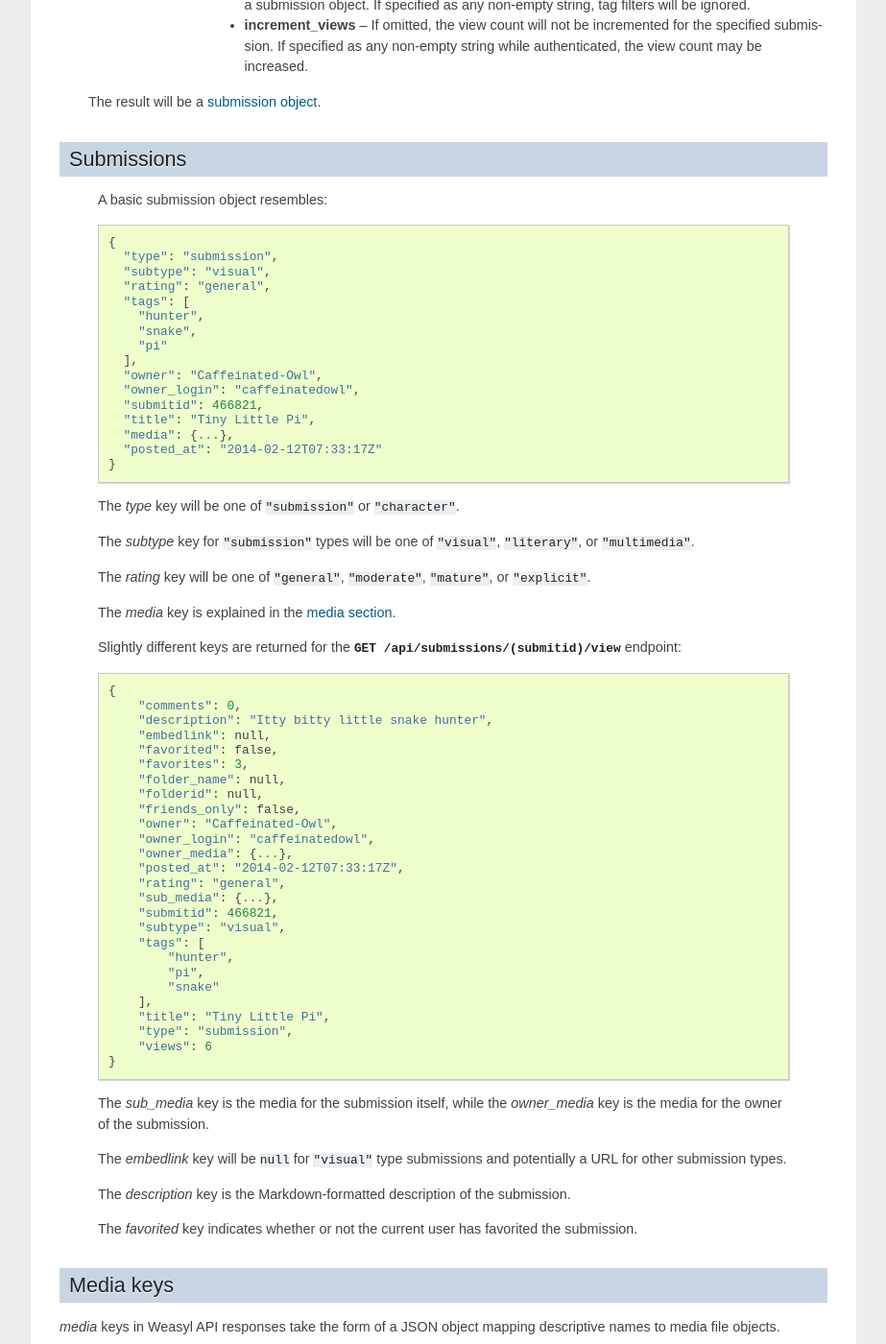
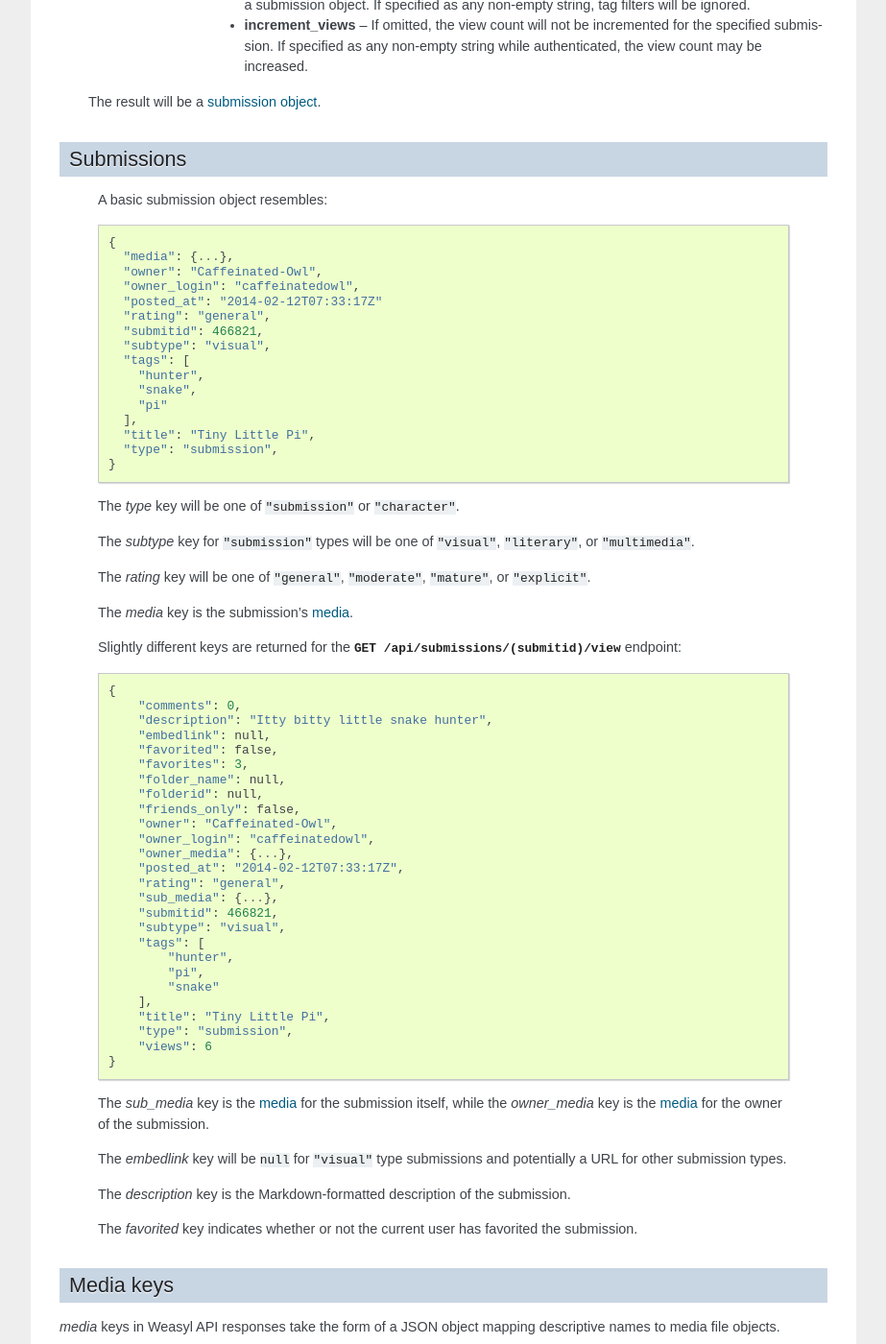
Before and after one commit to Weasyl/weasyl, a Sphinx documentation site: the page built from source/index.rst, in a window 1280 px wide and 1400 px high, scrolled down 1023 px. Shown: the whole window at 96% size, without its empty margins (198-1121 px from the left). Built offline with Sphinx 7.4.7, drawn with Linux system fonts in a browser that asks for light colours.

Commit message:
Reorganize a bit.

```diff
--- a/source/index.rst
+++ b/source/index.rst
@@ -79,20 +79,20 @@ Submissions
    A basic submission object resembles::
 
      {
-       "type": "submission",
+       "media": {...},
+       "owner": "Caffeinated-Owl",
+       "owner_login": "caffeinatedowl",
+       "posted_at": "2014-02-12T07:33:17Z"
+       "rating": "general",
+       "submitid": 466821,
        "subtype": "visual",
-       "rating": "general",
        "tags": [
          "hunter",
          "snake",
          "pi"
        ],
-       "owner": "Caffeinated-Owl",
-       "owner_login": "caffeinatedowl",
-       "submitid": 466821,
        "title": "Tiny Little Pi",
-       "media": {...},
-       "posted_at": "2014-02-12T07:33:17Z"
+       "type": "submission",
      }
 
    The *type* key will be one of ``"submission"`` or ``"character"``.
@@ -103,7 +103,7 @@ Submissions
    The *rating* key will be one of ``"general"``, ``"moderate"``, ``"mature"``,
    or ``"explicit"``.
 
-   The *media* key is explained in the :ref:`media section <media>`.
+   The *media* key is the submission's :ref:`media <media>`.
 
    Slightly different keys are returned for the
    :http:get:`/api/submissions/(submitid)/view` endpoint::
@@ -135,8 +135,9 @@ Submissions
          "views": 6
      }
 
-   The *sub_media* key is the media for the submission itself, while the
-   *owner_media* key is the media for the owner of the submission.
+   The *sub_media* key is the :ref:`media <media>` for the submission itself,
+   while the *owner_media* key is the :ref:`media <media>` for the owner of the
+   submission.
 
    The *embedlink* key will be ``null`` for ``"visual"`` type submissions and
    potentially a URL for other submission types.
```
